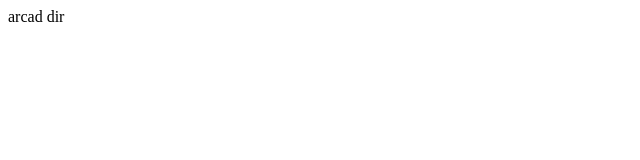
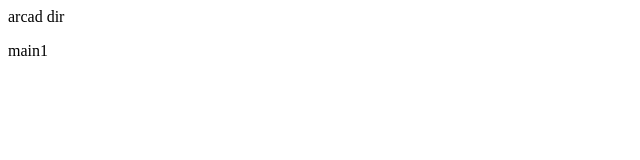
Before and after one commit to NaitikNigam/arcad, a plain HTML site: page index.html in a window 1280 px wide. Shown: the full height of the page, 0-640 px from the left. Drawn offline with Linux system fonts and the light colour scheme.

Commit message:
addition

```diff
--- a/index.html
+++ b/index.html
@@ -1 +1,2 @@
 <p>arcad dir</p>
+<p>main1</p>
```
